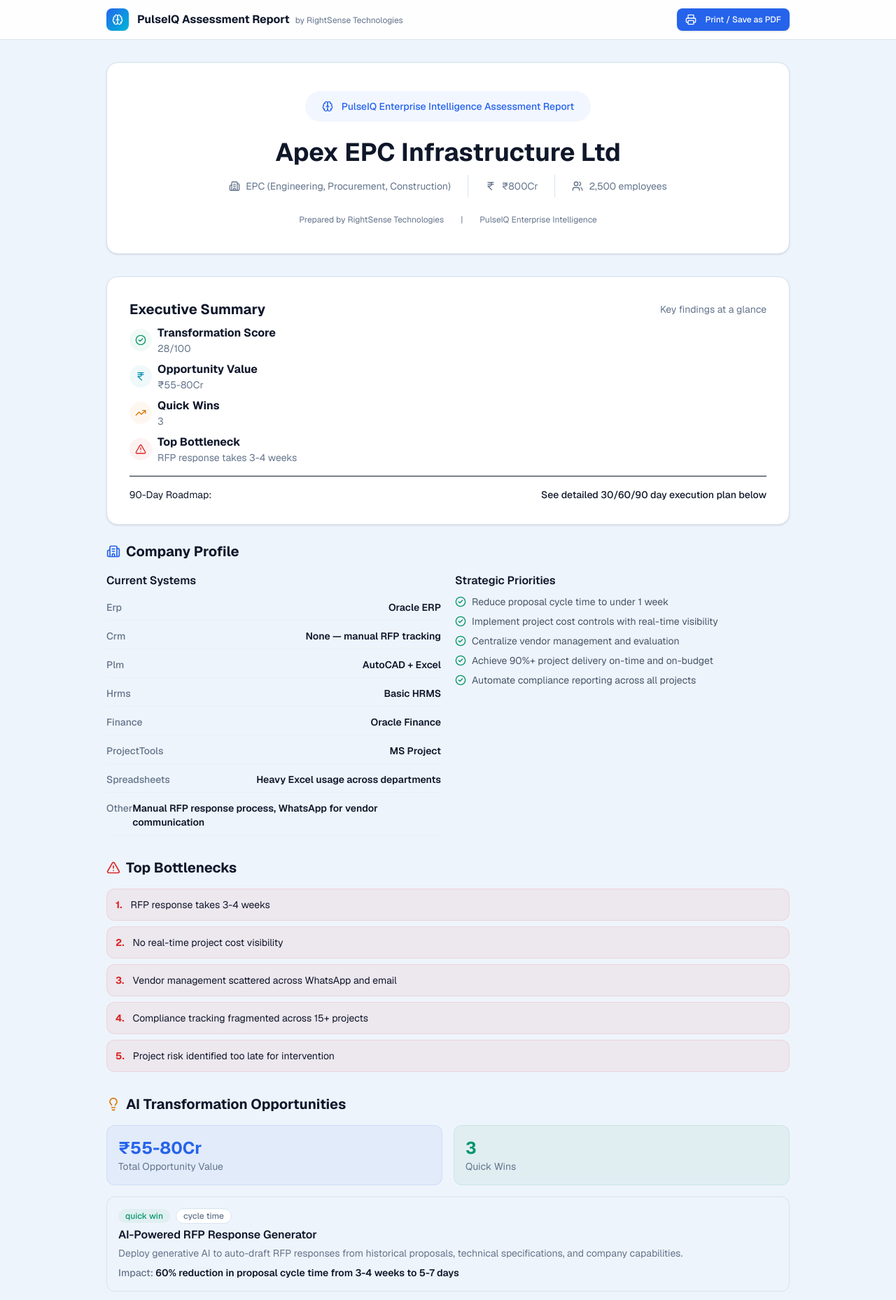
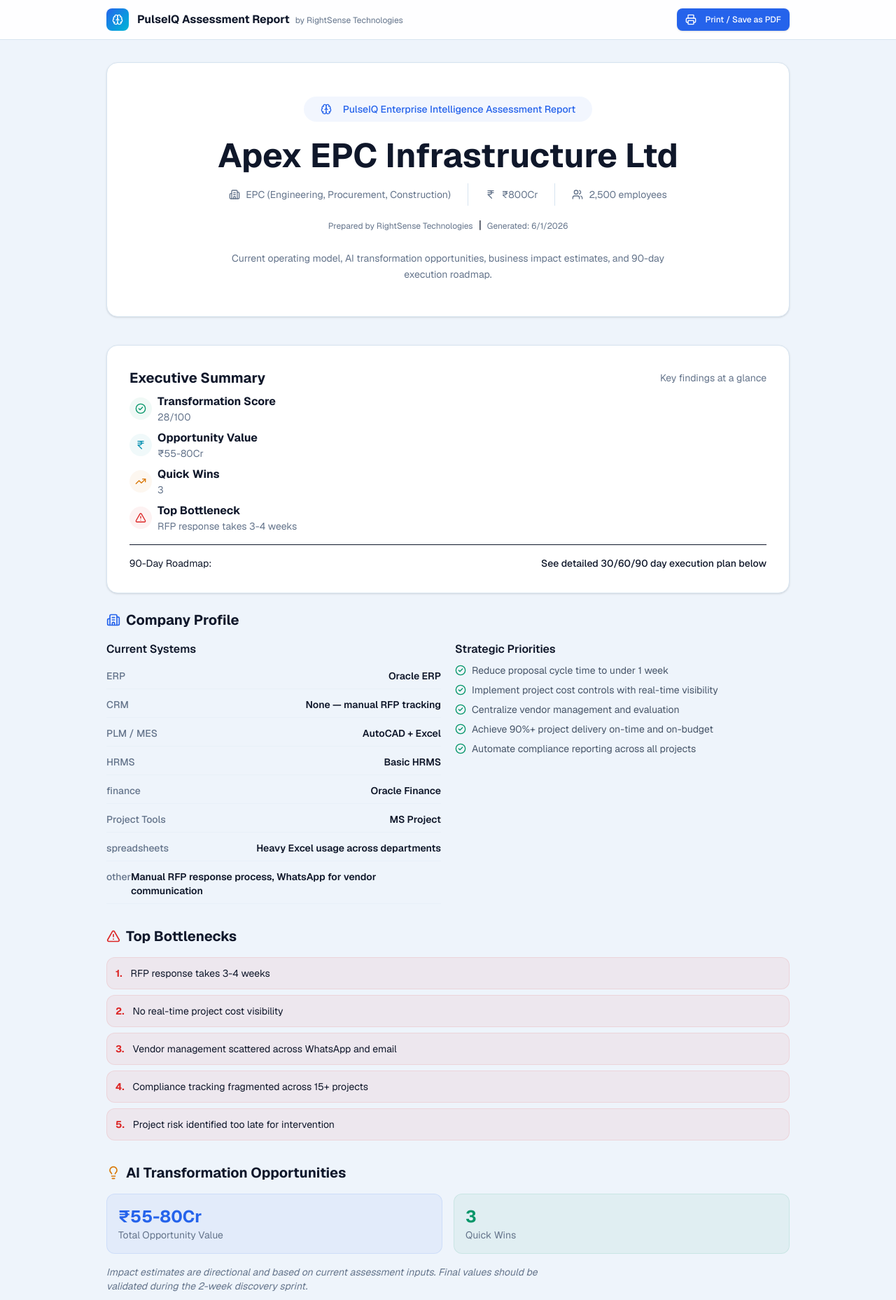
Before and after one commit to mohan69/pulseIQ, a Next.js app: page /assessment/apex-epc-infrastructure/report in a window 1280 px wide. Shown: the top 1858 px of the page at 70% size. Built offline with nearby package versions, Linux system fonts and the light colour scheme.

Commit message:
Polish PulseIQ report for customer friendly PDF

```diff
--- a/src/app/assessment/[id]/report/page.tsx
+++ b/src/app/assessment/[id]/report/page.tsx
@@ -18,6 +18,47 @@
   IndianRupee,
   TrendingUp,
 } from "lucide-react";
+
+const formatSystemLabel = (key: string): string => {
+  const map: Record<string, string> = {
+    erp: "ERP",
+    crm: "CRM",
+    plm: "PLM / MES",
+    hrms: "HRMS",
+    projecttools: "Project Tools",
+    sap: "SAP",
+    oracle: "Oracle",
+    salesforce: "Salesforce",
+    workday: "Workday",
+    servicenow: "ServiceNow",
+    microsoft: "Microsoft",
+    aws: "AWS",
+    azure: "Azure",
+    gcp: "GCP",
+  };
+  return map[key.toLowerCase()] || key.replace(/([A-Z])/g, ' $1').trim();
+};
+
+const formatOpportunityTag = (tier: string): string => {
+  const map: Record<string, string> = {
+    quick_win: "Quick Win",
+    strategic: "Strategic",
+  };
+  return map[tier] || tier.replace(/_/g, ' ').replace(/\b\w/g, c => c.toUpperCase());
+};
+
+const formatImpactType = (type: string): string => {
+  const map: Record<string, string> = {
+    cycle_time: "Cycle Time",
+    cost: "Cost",
+    governance: "Governance",
+    revenue: "Revenue",
+    quality: "Quality",
+    safety: "Safety",
+    compliance: "Compliance",
+  };
+  return map[type] || type.replace(/_/g, ' ').replace(/\b\w/g, c => c.toUpperCase());
+};
 
 export default function ReportPage() {
   const params = useParams();
@@ -56,14 +97,15 @@
       </div>
 
         <main className="max-w-5xl mx-auto px-6 py-8 space-y-8">
-         {/* Executive Report Cover/Header */}
-         <div className="bg-white rounded-2xl border border-border p-10 mb-8 shadow-sm">
+          {/* Executive Report Cover */}
+          <div className="bg-white rounded-2xl border border-border p-12 mb-10 shadow-sm">
             <div className="text-center">
-             <div className="inline-flex items-center gap-3 rounded-full bg-accent-muted px-6 py-3 text-sm text-accent font-medium mb-6">
+              <div className="inline-flex items-center gap-4 rounded-full bg-accent-muted px-6 py-2 text-sm text-accent font-medium mb-6">
                 <Brain className="h-4 w-4" />
                 PulseIQ Enterprise Intelligence Assessment Report
               </div>
-             <h1 className="text-4xl font-bold text-foreground mb-3">{profile.companyName}</h1>
+              <h1 className="text-5xl font-bold text-foreground mb-4">{profile.companyName}</h1>
+              <div className="space-y-2">
                 <div className="flex items-center justify-center gap-6 mt-2 text-sm text-muted">
                   <span className="flex items-center gap-2"><Building2 className="h-4 w-4" /> {profile.industry}</span>
                   <span className="w-px h-8 bg-border" />
@@ -71,10 +113,16 @@
                   <span className="w-px h-8 bg-border" />
                   <span className="flex items-center gap-2"><Users className="h-4 w-4" /> {profile.employeeCount.toLocaleString()} employees</span>
                 </div>
-             <div className="mt-6 flex items-center justify-center gap-4 text-xs text-muted">
-               <span>Prepared by RightSense Technologies</span>
+                <div className="mt-4">
+                  <span className="text-xs text-muted">Prepared by RightSense Technologies</span>
                   <span className="mx-2">|</span>
-               <span>PulseIQ Enterprise Intelligence</span>
+                  <span className="text-xs text-muted">Generated: {new Date().toLocaleDateString()}</span>
+                </div>
+                <div className="mt-6 text-center max-w-2xl mx-auto">
+                  <p className="text-sm text-muted leading-relaxed">
+                    Current operating model, AI transformation opportunities, business impact estimates, and 90-day execution roadmap.
+                  </p>
+                </div>
               </div>
             </div>
           </div>
@@ -154,7 +202,7 @@
                    ([key, value]) =>
                      value && (
                        <div key={key} className="flex justify-between py-2 border-b border-border-subtle">
-                        <span className="text-muted capitalize font-medium">{key}</span>
+                         <span className="text-muted font-medium">{formatSystemLabel(key)}</span>
                          <span className="font-semibold text-foreground">{value}</span>
                        </div>
                      )
@@ -205,7 +253,12 @@
                 <div className="text-sm text-muted">Quick Wins</div>
               </div>
             </div>
-          <div className="space-y-3">
+            <div className="space-y-4">
+              <div className="mb-3">
+                <p className="text-sm text-muted italic max-w-2xl">
+                  Impact estimates are directional and based on current assessment inputs. Final values should be validated during the 2-week discovery sprint.
+                </p>
+              </div>
               {assessment.opportunities.slice(0, 6).map((opp) => (
                 <div key={opp.id} className="p-4 rounded-xl border border-border">
                   <div className="flex items-center gap-2 mb-1">
@@ -219,9 +272,11 @@
                       }
                       className="font-medium"
                     >
-                    {opp.priorityTier.replace("_", " ")}
+                      {formatOpportunityTag(opp.priorityTier)}
                     </Badge>
-                  <Badge variant="outline" className="font-medium">{opp.impactType.replace("_", " ")}</Badge>
+                    <Badge variant="outline" className="font-medium">
+                      {formatImpactType(opp.impactType)}
+                    </Badge>
                   </div>
                   <h4 className="font-semibold text-foreground">{opp.title}</h4>
                   <p className="text-sm text-muted mt-1">{opp.description}</p>
--- a/src/app/globals.css
+++ b/src/app/globals.css
@@ -181,16 +181,76 @@
     color: black !important;
   }
 
-  .no-print {
+  /* Hide interactive elements when printing */
+  .no-print,
+  button,
+  [onClick],
+  .cursor-pointer {
     display: none !important;
   }
 
+  /* Ensure clean page breaks */
   .print-break {
     page-break-before: always;
   }
 
+  /* Avoid breaking opportunity cards and similar elements across pages */
+  .avoid-print-break,
+  .bg-white.rounded-2xl.border,
+  .space-y-2,
+  .space-y-3,
+  .space-y-4,
+  .space-y-5 {
+    page-break-inside: avoid !important;
+  }
+
+  /* Ensure white background and black text for print */
   * {
+    background: white !important;
+    color: black !important;
     box-shadow: none !important;
     text-shadow: none !important;
   }
+
+  /* Override specific colors for print */
+  .bg-white {
+    background: white !important;
+  }
+
+  .text-white,
+  .text-white\/[0-9]+,
+  .text-white\/\* {
+    color: black !important;
+  }
+
+  .text-gray-100,
+  .text-gray-200,
+  .text-gray-300,
+  .text-gray-400,
+  .text-gray-500,
+  .text-gray-600,
+  .text-gray-700,
+  .text-gray-800,
+  .text-gray-900 {
+    color: black !important;
+  }
+
+  .border,
+  .border-border,
+  .border-error,
+  .border-success,
+  .border-warning,
+  .border-info,
+  .border-accent {
+    color: #ddd !important;
+  }
+
+  /* Ensure text remains readable */
+  h1, h2, h3, h4, h5, h6 {
+    color: black !important;
+  }
+
+  p, span, div, li {
+    color: black !important;
+  }
 }
```
Lines whose indentation alone changed are shown as unchanged.
